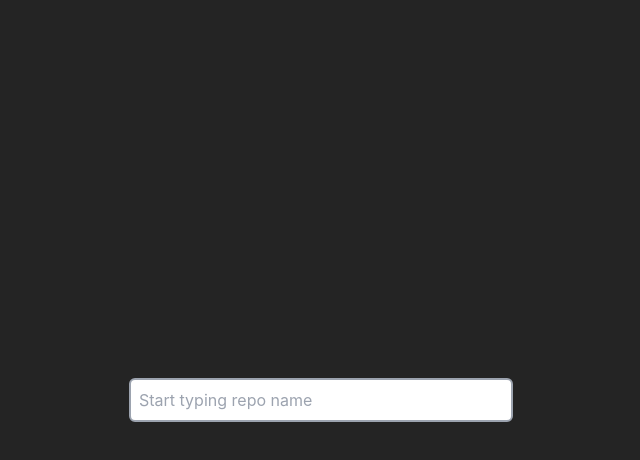
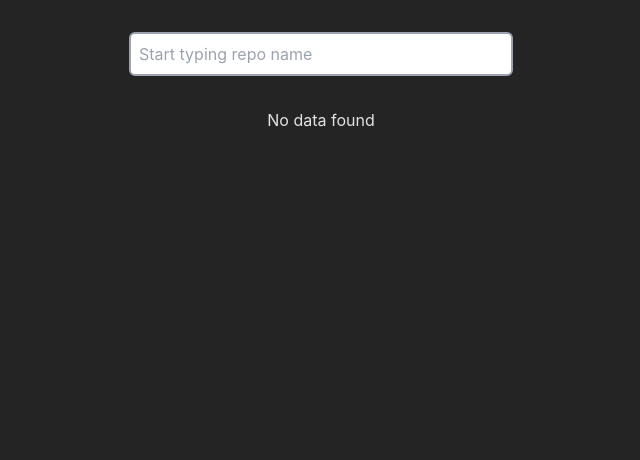
Before and after one commit to michalbujalski/github-viewer, a React (Vite) app: page / in a window 1280 px wide. Shown: the top 460 px of the page, without its empty margins (319-959 px from the left). Built offline with nearby package versions, Linux system fonts and the light colour scheme.

Commit message:
Table with repositories setup

```diff
--- a/src/App.tsx
+++ b/src/App.tsx
@@ -4,9 +4,11 @@ import viteLogo from '/vite.svg'
 import './App.css'
 import SearchInput from './components/SearchInput'
 import { useRepositories } from './context/repositories-provider'
+import RepositoryTable from './components/RepositoriesTable'
+import Loader from './components/Loader'
 
 function App() {
-  const { fetchRepositories } = useRepositories()
+  const { fetchRepositories, data, isLoading } = useRepositories()
 
   const handleQueryChange = (query: string) => {
     fetchRepositories(query)
@@ -14,6 +16,9 @@ function App() {
   return (
     <div className="App">
       <SearchInput onQueryChange={handleQueryChange} />
+      <div className="flex justify-center pt-8">
+        {isLoading ? <Loader /> : <RepositoryTable data={data} />}
+      </div>
     </div>
   )
 }
--- /dev/null
+++ b/src/components/Loader.tsx
@@ -0,0 +1,8 @@
+import React from 'react'
+import spinner from '../assets/spinner.svg'
+
+const Loader = () => {
+  return <img src={spinner} alt="spinner" />
+}
+
+export default Loader
--- /dev/null
+++ b/src/components/RepositoriesTable.tsx
@@ -0,0 +1,34 @@
+import React from 'react'
+import RepositoryTableRow from './RepositoryTableRow'
+import { Repository } from '../models'
+import TableRow from './TableRow'
+
+const RepositoryTable = ({
+  data,
+  className,
+}: {
+  data: Repository[]
+  className?: string
+}) => {
+  return (
+    <div className={`${className || ''} w-full`}>
+      {data.length > 0 ? (
+        <>
+          <TableRow>
+            <div className="font-bold text-lg">Name</div>
+            <div className="font-bold text-lg">Owner</div>
+            <div className="font-bold text-lg">Stars</div>
+            <div className="font-bold text-lg">Created at</div>
+          </TableRow>
+          {data.map((repo) => {
+            return <RepositoryTableRow key={repo.id} data={repo} />
+          })}
+        </>
+      ) : (
+        <div>No data found</div>
+      )}
+    </div>
+  )
+}
+
+export default RepositoryTable
--- /dev/null
+++ b/src/components/RepositoryTableRow.tsx
@@ -0,0 +1,16 @@
+import React from 'react'
+import { Repository } from '../models'
+import TableRow from './TableRow'
+
+const RepositoryTableRow = ({ data }: { data: Repository }) => {
+  return (
+    <TableRow>
+      <div>{data.name}</div>
+      <div>{data.owner}</div>
+      <div>{data.stars}</div>
+      <div>{data.createdAt}</div>
+    </TableRow>
+  )
+}
+
+export default RepositoryTableRow
--- /dev/null
+++ b/src/components/TableRow.tsx
@@ -0,0 +1,7 @@
+import React, { ReactNode } from 'react'
+
+const TableRow = ({ children }: { children: ReactNode }) => {
+  return <div className="grid grid-cols-4">{children}</div>
+}
+
+export default TableRow
--- a/src/index.css
+++ b/src/index.css
@@ -30,7 +30,6 @@ a:hover {
 body {
   margin: 0;
   display: flex;
-  place-items: center;
   min-width: 320px;
   min-height: 100vh;
 }
```
Also changed, not shown: src/assets/spinner.svg (added).
